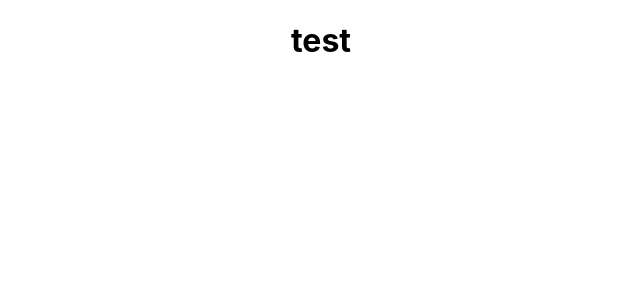
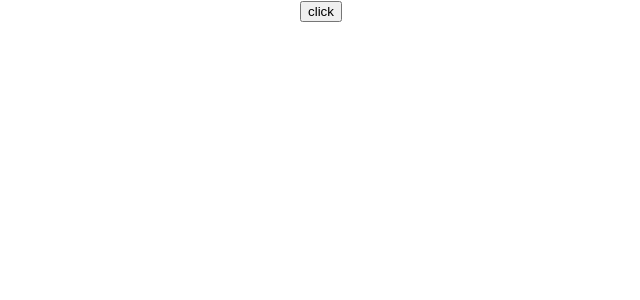
Before and after one commit to harikrishnanputhumana/weather-status, a React (Create React App) app: page / in a window 1280 px wide. Shown: the top 300 px of the page, without its empty margins (319-959 px from the left). Built offline with nearby package versions, Linux system fonts and the light colour scheme.

Commit message:
api integrated and value loaded from api

```diff
--- a/package.json
+++ b/package.json
@@ -6,9 +6,10 @@
     "@testing-library/jest-dom": "^5.16.2",
     "@testing-library/react": "^12.1.4",
     "@testing-library/user-event": "^13.5.0",
+    "axios": "^0.26.1",
     "react": "^17.0.2",
     "react-dom": "^17.0.2",
-    "react-scripts": "5.0.0",
+    "react-scripts": "^2.1.3",
     "web-vitals": "^2.1.4"
   },
   "scripts": {
--- a/src/App.js
+++ b/src/App.js
@@ -1,11 +1,25 @@
+import React, { useState } from 'react';
 import './App.css';
+import axios from 'axios'
+import { API_KEY } from './constants/constants';
+function App() {
+  const [temp,setTemp]=useState()
+  function test(){
+    axios.get(`http://api.weatherstack.com/current?access_key=${API_KEY}&query=delhi`).then((response)=>{
+      console.log(response);
+      setTemp(response.data.current.temperature)
+    })
+  }
+    return(
+      <div className="App">
+      <button onClick={test}>click</button>
+      <h1>{temp}</h1>
 
-function App() {
-  return (
-    <div className="App">
-      <h1>test</h1>
+
     </div>
-  );
+    )
+
+
 }
 
 export default App;
--- /dev/null
+++ b/src/constants/constants.js
@@ -0,0 +1,2 @@
+export const baseUrl="http://api.weatherstack.com/current?access_key";
+export const API_KEY="6553f5e61566cc25b1992311eef3080e";
```
Also changed, not shown: 1 other file (tests, documents, lock files or other folders).
